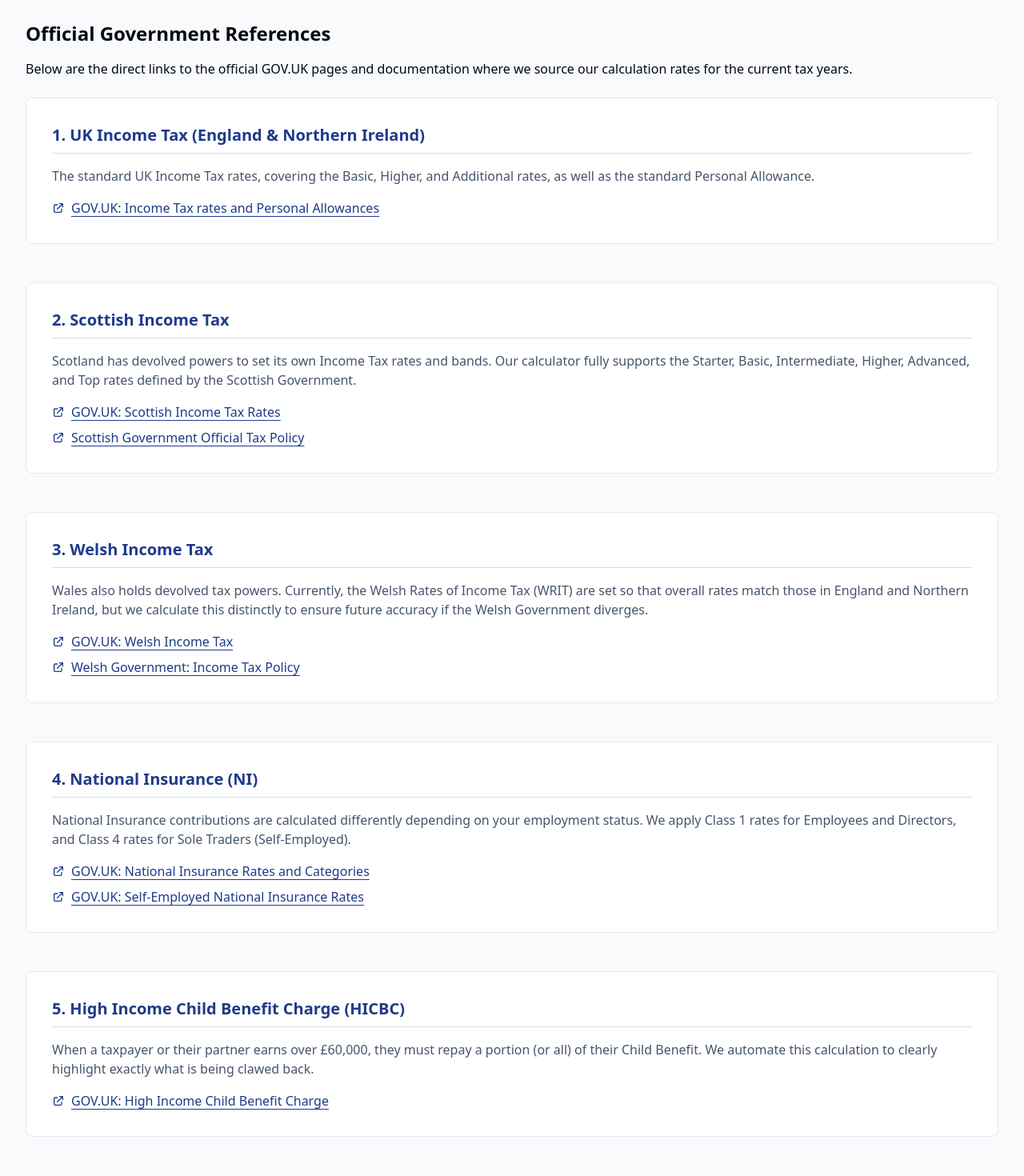
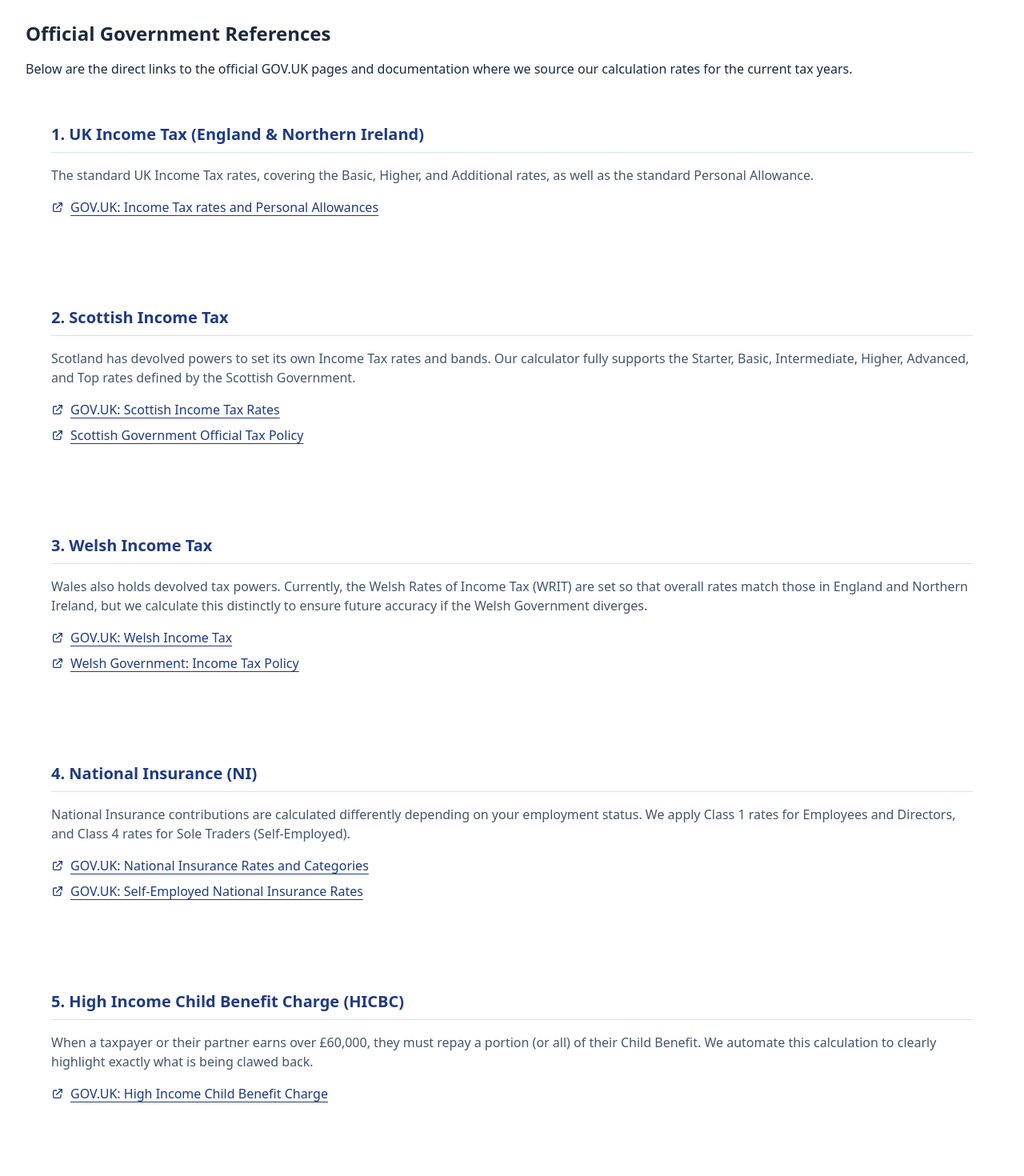
Before and after one commit to dsrashmika-prog/uktaxcal, a Next.js app: page /sources in a window 1280 px wide. Shown: the part 620-2090 px from the top of the page at 80% size. Built offline with nearby package versions, Linux system fonts and the light colour scheme.

Commit message:
style: flattening UI to cardless pure-white MSE aesthetic

```diff
--- a/src/app/about/page.tsx
+++ b/src/app/about/page.tsx
@@ -15,7 +15,7 @@ export const metadata: Metadata = {
 
 export default function AboutPage() {
     return (
-        <div className="min-h-screen bg-slate-50 font-sans text-slate-800 selection:bg-[#1e3a8a] selection:text-white">
+        <div className="min-h-screen font-sans text-slate-800 selection:bg-[#1e3a8a] selection:text-white">
             {/* ===== HEADER (Standardised) ===== */}
             <header style={{ background: "#1e3a8a", color: "white" }}>
                 <div style={{ maxWidth: "1280px", margin: "0 auto", padding: "24px 24px" }}>
--- a/src/app/globals.css
+++ b/src/app/globals.css
@@ -31,8 +31,8 @@
 }
 
 :root {
-  --background: oklch(0.98 0.01 250);
-  /* #f8fafc very light slate blue */
+  --background: oklch(1 0 0);
+  /* #ffffff pure white */
   --foreground: oklch(0.14 0.03 255);
   /* #0f172a deep navy */
 
--- a/src/app/how-to/page.tsx
+++ b/src/app/how-to/page.tsx
@@ -18,7 +18,7 @@ export const metadata: Metadata = {
 
 export default function HowToUse() {
     return (
-        <div className="min-h-screen bg-slate-50 flex flex-col font-sans">
+        <div className="min-h-screen flex flex-col font-sans">
             {/* ===== HEADER (Standardised) ===== */}
             <header style={{ background: "#1e3a8a", color: "white" }}>
                 <div style={{ maxWidth: "1280px", margin: "0 auto", padding: "24px 24px" }}>
@@ -58,7 +58,7 @@ export default function HowToUse() {
 
             {/* Main Content Area */}
             <main className="flex-grow max-w-7xl mx-auto px-4 sm:px-6 lg:px-8 py-12 sm:py-16 w-full">
-                <article className="prose prose-slate prose-lg lg:prose-xl mx-auto prose-h2:text-[#1e3a8a] prose-h3:text-slate-800 prose-a:text-[#1e3a8a] prose-a:font-semibold prose-img:rounded-xl prose-img:border prose-img:border-slate-200">
+                <article className="prose prose-slate prose-lg lg:prose-xl mx-auto prose-h2:text-[#1e3a8a] prose-h3:text-slate-800 prose-a:text-[#1e3a8a] prose-a:font-semibold">
 
                     <h1 className="text-3xl sm:text-5xl font-extrabold text-[#1e3a8a] mb-6 tracking-tight">
                         How to use the calculator
--- a/src/app/page.tsx
+++ b/src/app/page.tsx
@@ -152,7 +152,7 @@ export default function Home() {
   };
 
   return (
-    <div style={{ display: "flex", flexDirection: "column", minHeight: "100vh", background: "#f6f6f6", fontFamily: '"Helvetica Neue", Helvetica, Arial, sans-serif', color: "#333" }}>
+    <div style={{ display: "flex", flexDirection: "column", minHeight: "100vh", fontFamily: "var(--font-inter), sans-serif", background: "#ffffff" }}>
 
       {/* ===== HEADER (unchanged) ===== */}
       <header style={{ background: "#1e3a8a", color: "white" }}>
@@ -200,7 +200,7 @@ export default function Home() {
             <div style={{ minWidth: 0 }}>
 
               {/* Basic Details Card */}
-              <div style={{ background: "white", border: "1px solid #dde3f0", borderRadius: "6px", padding: "24px", marginBottom: "16px" }}>
+              <div style={{ padding: "24px", marginBottom: "16px" }}>
 
                 {/* Amber disclaimer */}
                 <div style={{ background: "#fffbeb", borderLeft: "4px solid #f59e0b", padding: "12px 16px", borderRadius: "0 4px 4px 0", marginBottom: "24px" }}>
@@ -308,7 +308,7 @@ export default function Home() {
               </div>
 
               {/* ===== ADVANCED OPTIONS ===== */}
-              <div style={{ background: "white", border: "1px solid #dde3f0", borderRadius: "6px", overflow: "hidden" }}>
+              <div style={{ overflow: "hidden" }}>
                 <button
                   onClick={() => setAdvancedOpen(!advancedOpen)}
                   style={{
@@ -565,7 +565,7 @@ export default function Home() {
                   )}
 
                   {/* Results Card */}
-                  <div style={{ background: "white", border: "1px solid #dde3f0", borderRadius: "6px", overflow: "hidden" }}>
+                  <div style={{ overflow: "hidden" }}>
                     <div style={{ background: "#1e3a8a", padding: "16px 20px" }}>
                       <h2 style={{ color: "white", fontWeight: 700, fontSize: "17px", margin: 0 }}>Your Take Home Pay Results</h2>
                       <p style={{ color: "#bfdbfe", fontSize: "13px", margin: "4px 0 0" }}>Based on tax year {taxYear}</p>
@@ -655,7 +655,7 @@ export default function Home() {
                 </div>
               ) : (
                 <div style={{
-                  minHeight: "400px", background: "white", border: "1px solid #dde3f0", borderRadius: "6px",
+                  minHeight: "400px",
                   display: "flex", flexDirection: "column", alignItems: "center", justifyContent: "center",
                   padding: "40px 24px", textAlign: "center",
                 }}>
--- a/src/app/privacy/page.tsx
+++ b/src/app/privacy/page.tsx
@@ -11,7 +11,7 @@ export const metadata: Metadata = {
 
 export default function PrivacyPage() {
     return (
-        <div className="min-h-screen bg-slate-50 font-sans text-slate-800 selection:bg-[#1e3a8a] selection:text-white flex flex-col">
+        <div className="min-h-screen font-sans text-slate-800 selection:bg-[#1e3a8a] selection:text-white flex flex-col">
             {/* ===== HEADER (Standardised) ===== */}
             <header style={{ background: "#1e3a8a", color: "white" }}>
                 <div style={{ maxWidth: "1280px", margin: "0 auto", padding: "24px 24px" }}>
--- a/src/app/salary-guide/page.tsx
+++ b/src/app/salary-guide/page.tsx
@@ -147,9 +147,6 @@ function BarChart() {
 
 // ── Shared card style ─────────────────────────────────────────────────────────
 const card: React.CSSProperties = {
-    background: 'white',
-    border: '1px solid #dde3f0',
-    borderRadius: 8,
     overflow: 'hidden',
     marginBottom: 32,
 };
@@ -157,7 +154,7 @@ const card: React.CSSProperties = {
 // ── Page ──────────────────────────────────────────────────────────────────────
 export default function SalaryGuidePage() {
     return (
-        <div style={{ display: 'flex', flexDirection: 'column', minHeight: '100vh', background: '#f6f6f6', fontFamily: '"Helvetica Neue", Helvetica, Arial, sans-serif', color: '#333' }}>
+        <div style={{ display: 'flex', flexDirection: 'column', minHeight: '100vh', background: '#ffffff', fontFamily: '"Helvetica Neue", Helvetica, Arial, sans-serif', color: '#333' }}>
 
             {/* ===== HEADER (Standardised) ===== */}
             <header style={{ background: "#1e3a8a", color: "white" }}>
--- a/src/app/sources/page.tsx
+++ b/src/app/sources/page.tsx
@@ -17,7 +17,7 @@ export const metadata: Metadata = {
 
 export default function SourcesPage() {
     return (
-        <div className="min-h-screen bg-slate-50 flex flex-col font-sans">
+        <div className="min-h-screen font-sans text-slate-800 selection:bg-[#1e3a8a] selection:text-white flex flex-col">
             {/* ===== HEADER (Standardised) ===== */}
             <header style={{ background: "#1e3a8a", color: "white" }}>
                 <div style={{ maxWidth: "1200px", margin: "0 auto", padding: "24px 24px" }}>
@@ -80,7 +80,7 @@ export default function SourcesPage() {
                         Below are the direct links to the official GOV.UK pages and documentation where we source our calculation rates for the current tax years.
                     </p>
 
-                    <div className="bg-white border border-slate-200 rounded-xl p-6 sm:p-8 not-prose mb-12">
+                    <div className="p-6 sm:p-8 not-prose mb-12">
                         <h3 className="text-[#1e3a8a] font-bold text-xl mb-4 border-b pb-2">1. UK Income Tax (England & Northern Ireland)</h3>
                         <p className="text-slate-600 mb-4">The standard UK Income Tax rates, covering the Basic, Higher, and Additional rates, as well as the standard Personal Allowance.</p>
                         <ul className="space-y-2">
@@ -93,7 +93,7 @@ export default function SourcesPage() {
                         </ul>
                     </div>
 
-                    <div className="bg-white border border-slate-200 rounded-xl p-6 sm:p-8 not-prose mb-12">
+                    <div className="p-6 sm:p-8 not-prose mb-12">
                         <h3 className="text-[#1e3a8a] font-bold text-xl mb-4 border-b pb-2">2. Scottish Income Tax</h3>
                         <p className="text-slate-600 mb-4">Scotland has devolved powers to set its own Income Tax rates and bands. Our calculator fully supports the Starter, Basic, Intermediate, Higher, Advanced, and Top rates defined by the Scottish Government.</p>
                         <ul className="space-y-2">
@@ -112,7 +112,7 @@ export default function SourcesPage() {
                         </ul>
                     </div>
 
-                    <div className="bg-white border border-slate-200 rounded-xl p-6 sm:p-8 not-prose mb-12">
+                    <div className="p-6 sm:p-8 not-prose mb-12">
                         <h3 className="text-[#1e3a8a] font-bold text-xl mb-4 border-b pb-2">3. Welsh Income Tax</h3>
                         <p className="text-slate-600 mb-4">Wales also holds devolved tax powers. Currently, the Welsh Rates of Income Tax (WRIT) are set so that overall rates match those in England and Northern Ireland, but we calculate this distinctly to ensure future accuracy if the Welsh Government diverges.</p>
                         <ul className="space-y-2">
@@ -131,7 +131,7 @@ export default function SourcesPage() {
                         </ul>
                     </div>
 
-                    <div className="bg-white border border-slate-200 rounded-xl p-6 sm:p-8 not-prose mb-12">
+                    <div className="p-6 sm:p-8 not-prose mb-12">
                         <h3 className="text-[#1e3a8a] font-bold text-xl mb-4 border-b pb-2">4. National Insurance (NI)</h3>
                         <p className="text-slate-600 mb-4">National Insurance contributions are calculated differently depending on your employment status. We apply Class 1 rates for Employees and Directors, and Class 4 rates for Sole Traders (Self-Employed).</p>
                         <ul className="space-y-2">
@@ -150,7 +150,7 @@ export default function SourcesPage() {
                         </ul>
                     </div>
 
-                    <div className="bg-white border border-slate-200 rounded-xl p-6 sm:p-8 not-prose mb-12">
+                    <div className="p-6 sm:p-8 not-prose mb-12">
                         <h3 className="text-[#1e3a8a] font-bold text-xl mb-4 border-b pb-2">5. High Income Child Benefit Charge (HICBC)</h3>
                         <p className="text-slate-600 mb-4">When a taxpayer or their partner earns over £60,000, they must repay a portion (or all) of their Child Benefit. We automate this calculation to clearly highlight exactly what is being clawed back.</p>
                         <ul className="space-y-2">
```
